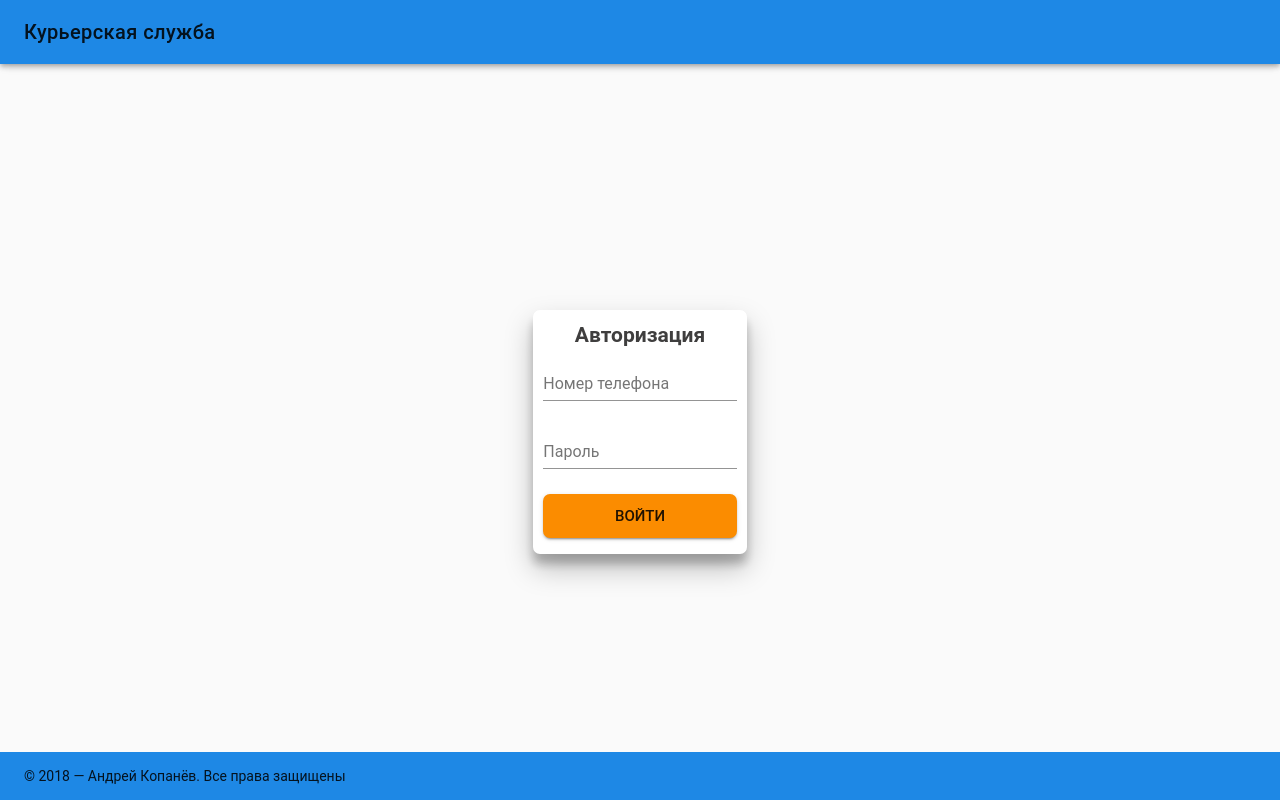
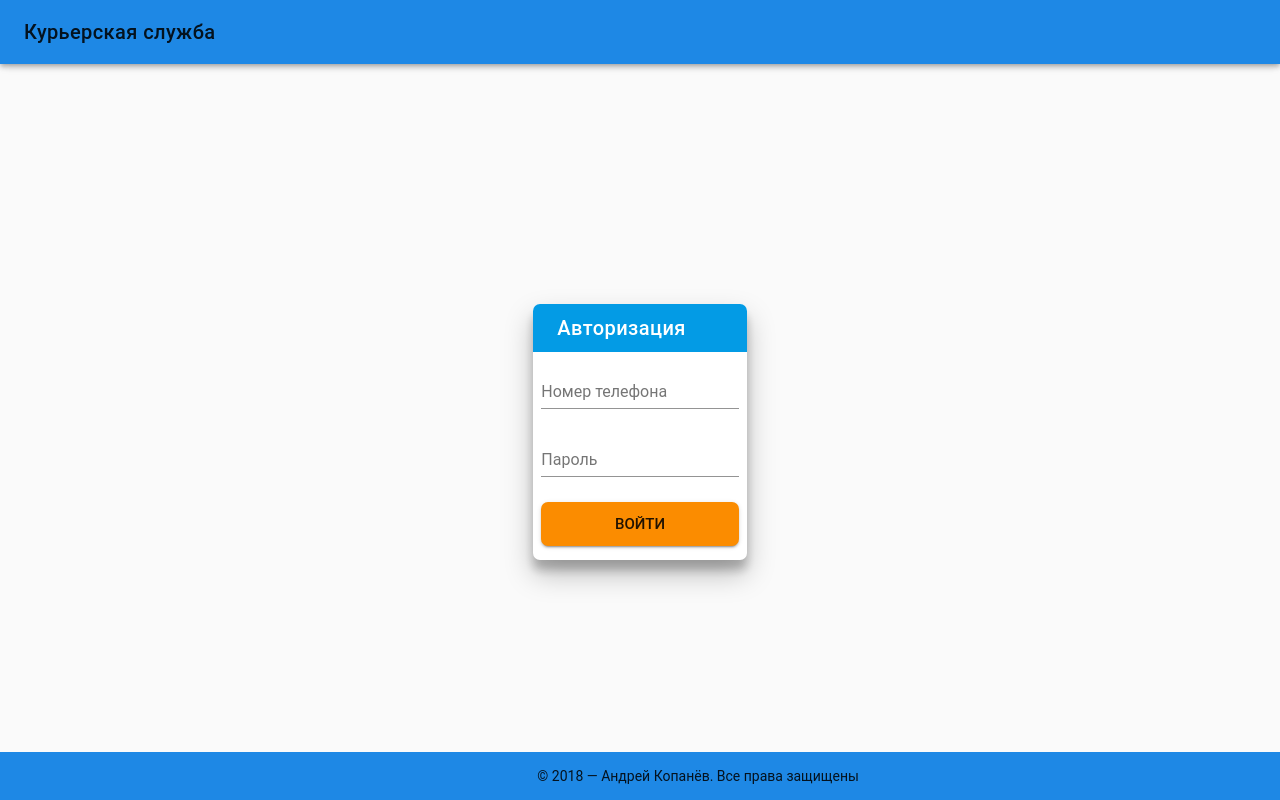
Before and after one commit to hawkinfly/courier-service, a Vue app in the folder client/: page / in a window 1280 px wide. Built offline with nearby package versions, Linux system fonts and the light colour scheme.

Commit message:
Изменён верх формы логина

```diff
--- a/client/src/components/Footer.vue
+++ b/client/src/components/Footer.vue
@@ -1,6 +1,8 @@
 <template>
-    <v-footer class="pa-4 blue darken-1" absolute >
+    <v-footer class="pa-4 blue darken-1" absolute>
+        <v-flex offset-md5>
         <div>&copy; {{ new Date().getFullYear() }} — Андрей Копанёв. Все права защищены</div>
+        </v-flex>
     </v-footer>
 </template>
 
--- a/client/src/components/Login.vue
+++ b/client/src/components/Login.vue
@@ -2,9 +2,13 @@
   <v-layout justify-center align-center>
     <v-flex md2>
       <v-form v-model="valid" class="form_auth" justify-center>
-        <h2 class="text-xs-center">Авторизация</h2>
+        <v-toolbar flat dense class="light-blue darken-1" dark>
+          <v-toolbar-title>Авторизация</v-toolbar-title>
+        </v-toolbar>
+        <div class="input-form">
         <v-text-field
           v-model="phone"
+          @input="phoneBackspace"
           name = "phoneNumber"
           :rules="phoneRules"
           label="Номер телефона"
@@ -21,6 +25,7 @@
           class="orange darken-1 btn-auth"
           large
         >ВОЙТИ</v-btn>
+        </div>
       </v-form>
     </v-flex>
   </v-layout>
@@ -40,7 +45,15 @@ export default {
       v => !!v || 'Пароль является обяхательным полем',
       v => v.length < 32 || 'Пароль не может быть больше 32 символов'
     ]
-  })
+  }),
+  methods: {
+    phoneBackspace () {
+      console.log(`0st - ${this.phone}`)
+      if (this.phone.length > 11) {
+        this.phone = this.phone.slice(0, -1)
+      }
+    }
+  }
 }
 </script>
 
@@ -52,7 +65,10 @@ export default {
     background-color: #fff;
     box-shadow: 0 14px 28px rgba(0,0,0,0.25), 0 10px 10px rgba(0,0,0,0.22);
     border-radius: 7px;
-    padding: 10px;
+  }
+  nav {
+    border-top-left-radius: 7px;
+    border-top-right-radius: 7px;
   }
   .btn-auth {
     color: #fff;
@@ -60,4 +76,7 @@ export default {
     width: 100%;
     margin-left: 0;
   }
+  .input-form{
+    padding: 8px;
+  }
 </style>
```
